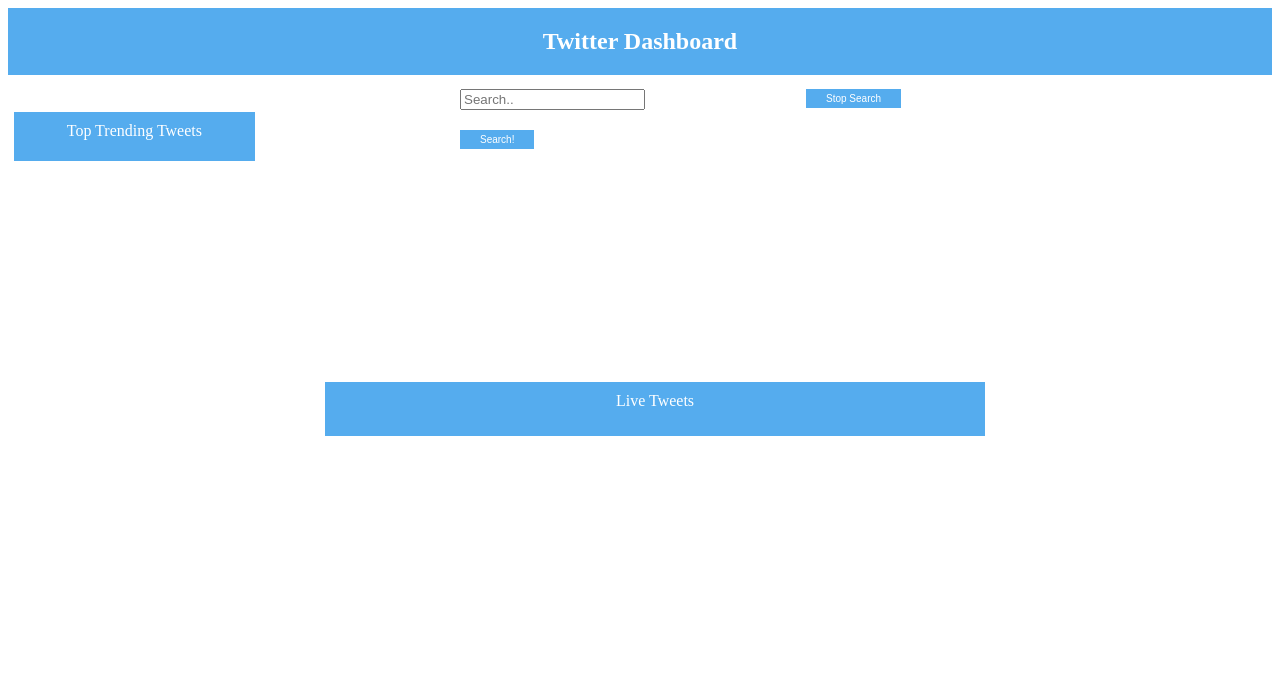
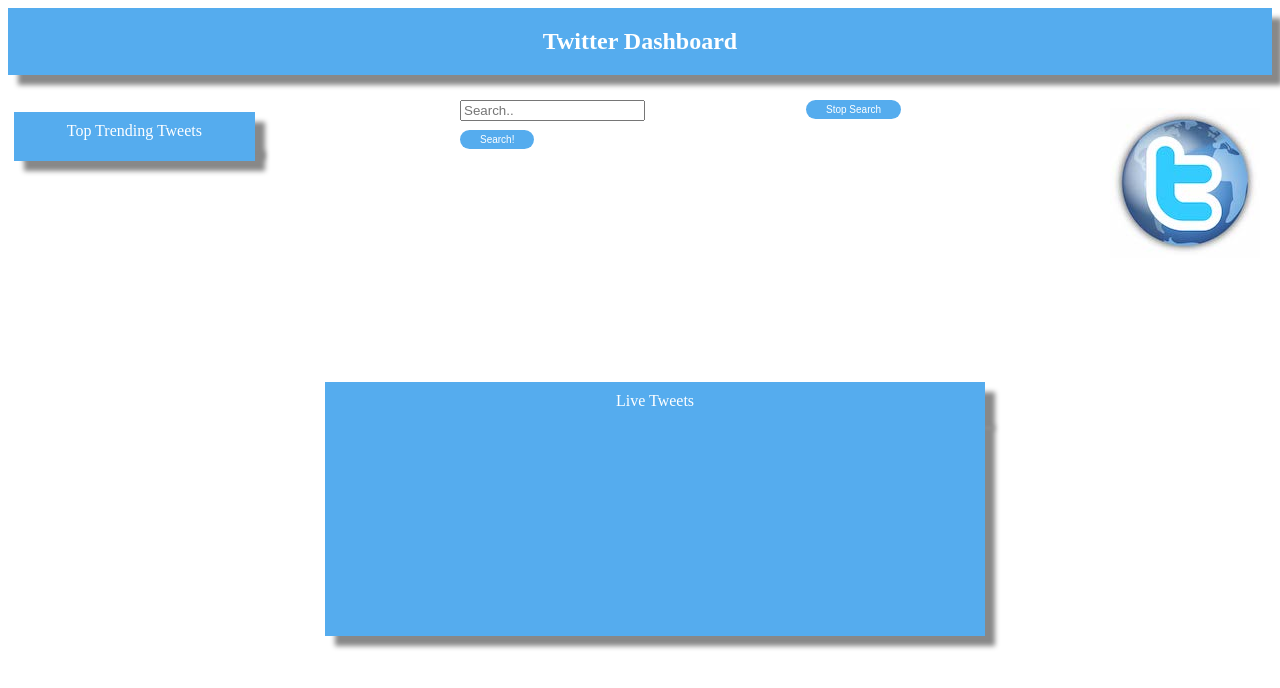
Before and after one commit to jdb45/tweet_dashboard, a Django app: template twitter_dashboard/templates/twitter_dashboard/tweet.html in a window 1280 px wide. Shown: the top 688 px of the page. Run offline with Django 3.2, Linux system fonts and the light colour scheme; the template is opened without the code that fills it, so the values that code supplies are empty; parts of the project's set-up code (start-up, migrations or seed data) failed here and were passed over.

Commit message:
Added a lot. I added a mapping function that will display tweets by location. Added some more css to make it look better.

```diff
--- a/twitter_dashboard/static/css/style.css
+++ b/twitter_dashboard/static/css/style.css
@@ -5,6 +5,7 @@ body {
 }
 
 h2 {
+  box-shadow: 10px 10px 5px #888888;
   padding: 20px;
   margin:0px;
   background-color: #55ACEE;
@@ -41,6 +42,12 @@ button {
    text-decoration: none;
    display: inline-block;
    font-size: 10px;
+   border-radius: 25px;
+}
+
+button:hover {
+    background-color: #0000ff;
+    cursor: pointer;
 }
 
 .input[type=text] {
@@ -65,9 +72,23 @@ ol li {
     margin-left: 18px;
 }
 
+nav ol {
+  height:200px; width:50%;
+}
+nav ol {
+  overflow:hidden; overflow-y:scroll;
+}
+
+button:active {
+  background-color: #0000ff;
+  box-shadow: 0 5px #666;
+  transform: translateY(4px);
+}
+
 #top_ten{
   color: #FFFFFF;
   position: absolute;
+  box-shadow: 10px 10px 5px #888888;
   left: 13.8px;
   top: 125px;
   width: 17.3%
@@ -75,6 +96,7 @@ ol li {
 
 #top_trending{
   font-family: "Times New Roman", Times, serif;
+  box-shadow: 10px 10px 5px #888888;
   background: #55ACEE;
   color: #FFFFFF;
   position: absolute;
@@ -86,17 +108,18 @@ ol li {
 #search_tweets{
   position: absolute;
   left: 450px;
-  top: 79px;
+  top: 90px;
 }
 
 #stop_button{
   position: absolute;
   left: 800px;
-  top: 82px;
+  top: 93px;
 }
 
 #tweet_real_time{
   position: absolute;
+  box-shadow: 10px 10px 5px #888888;
   left: 325px;
   top: 400px;
   color: #FFFFFF;
@@ -110,6 +133,7 @@ ol li {
 
 #live_tweet{
   position: absolute;
+  box-shadow: 10px 10px 5px #888888;
   padding: 10px;
   left: 321px;
   top: 378px;
@@ -118,3 +142,47 @@ ol li {
   width: 50%
 
 }
+
+#open_location_map{
+  position: absolute;
+  left: 1100px;
+  top: 98px;
+}
+
+
+.tweet_globe {
+  background-image: url(http://127.0.0.1:8000/static/css/globe.jpeg);
+  background-position:  center;
+  background-repeat: no-repeat;
+  position: absolute;
+  left: 900px;
+  top: 120px;
+  width: 150px;
+  height: 150px;
+  border: 0px;
+  background-color: none;
+  cursor: pointer;
+  outline: 0;
+}
+
+
+.hover_globe:hover .middle_globe {
+  opacity: 1;
+}
+
+
+.middle_globe {
+  transition: .5s ease;
+  opacity: 0;
+  position: absolute;
+  left: 1180px;
+  top: 325px;
+  transform: translate(-50%, -50%);
+}
+
+.text {
+  background-color: transparent;
+  color: #55ACEE;
+  font-size: 20px;
+  text-align: center
+}
--- a/twitter_dashboard/templates/twitter_dashboard/tweet.html
+++ b/twitter_dashboard/templates/twitter_dashboard/tweet.html
@@ -7,7 +7,10 @@
 </div>
 
 <div id="stop_button">
+  <form method="POST" action="{% url 'tweet_list' %}">
+  {% csrf_token %}
   <button type="submit">Stop Search</button>
+  </form>
 </div>
 
 <div>
@@ -18,6 +21,12 @@
   </form>
 </div>
 
+<div class="hover_globe">
+  <input type="button" class="tweet_globe" id="open_location_map" onclick="window.open('{% url 'map_location' %}','_blank')"/>
+  <div class="middle_globe">
+    <div class="text">Press to view locations of Tweets</div>
+  </div>
+</div>
 
 <div>
   <ol id="top_ten">
@@ -29,9 +38,11 @@
 
 
 <div>
+  <nav>
   <p id="live_tweet">Live Tweets</p>
   <ol id="tweet_real_time">
   </ol>
+</nav>
 </div>
 
 <script>
--- a/twitter_dashboard/urls.py
+++ b/twitter_dashboard/urls.py
@@ -4,4 +4,5 @@ from . import views
 urlpatterns = [
     url(r'^$', views.tweet_list, name='tweet_list'),
     url(r'^live_tweets$', views.live_tweets, name='live_tweets'),
+    url(r'^map_location$', views.open_map_locations, name='map_location'),
     ]
```
Also changed, not shown: twitter_dashboard/templates/twitter_dashboard/tweet_map.html (added, +71 -0 lines), twitter_dashboard/views.py (+36 -8 lines), twitter_dashboard/static/css/globe.jpeg (added).
